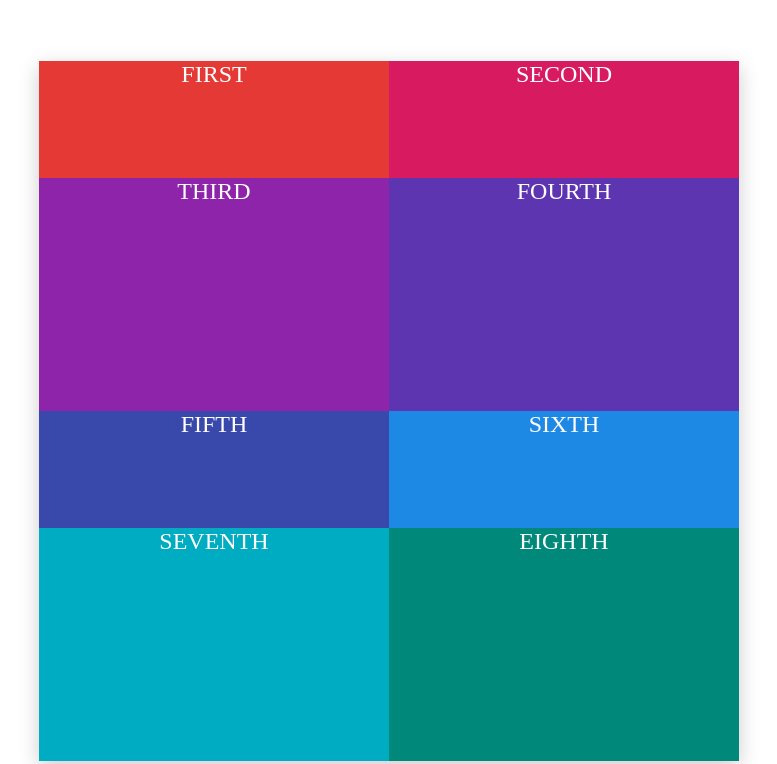
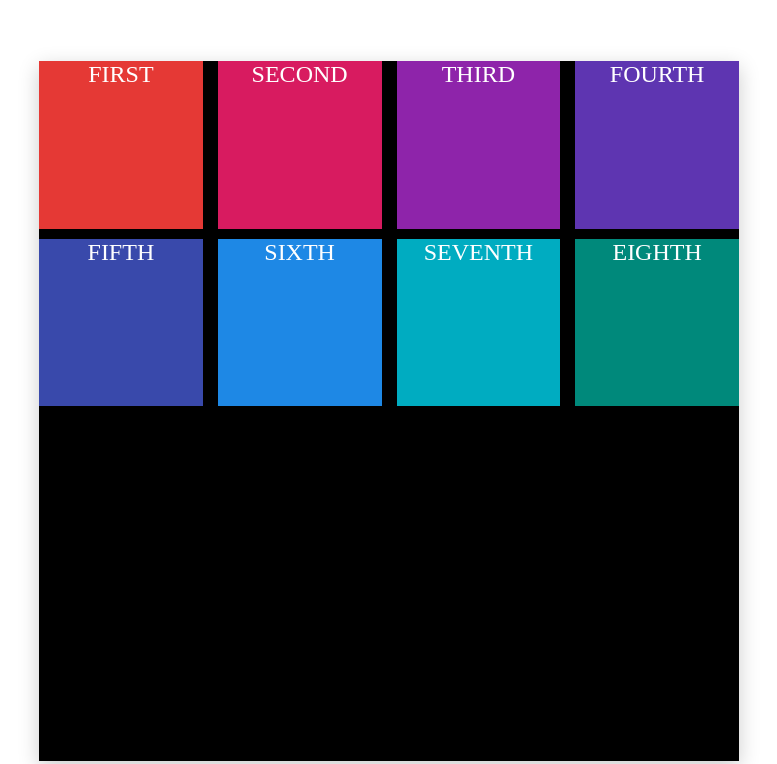
Before and after one commit to Rajeev-singh-git/CSS-Projects, a plain HTML site: page Concept/Grid/index.html in a window 1280 px wide. Shown: the part 139-903 px from the top of the page, without its empty margins (251-1028 px from the left). Drawn offline with Linux system fonts and the light colour scheme.

Commit message:
CSS Grid

```diff
--- a/Concept/Grid/app.css
+++ b/Concept/Grid/app.css
@@ -5,8 +5,10 @@
   background-color: black;
   box-shadow: 0 6px 20px rgb(0 0 0 / 0.2);
   display: grid;
-  grid-template-columns: 1fr 1fr;
-  grid-template-rows: 1fr 2fr 1fr 2fr;
+  grid-template-columns: 1fr 1fr 1fr 1fr;
+  grid-template-rows: 1fr 1fr 1fr 1fr;
+  column-gap: 15px;
+  row-gap: 10px;
 }
 
 .box {
```
